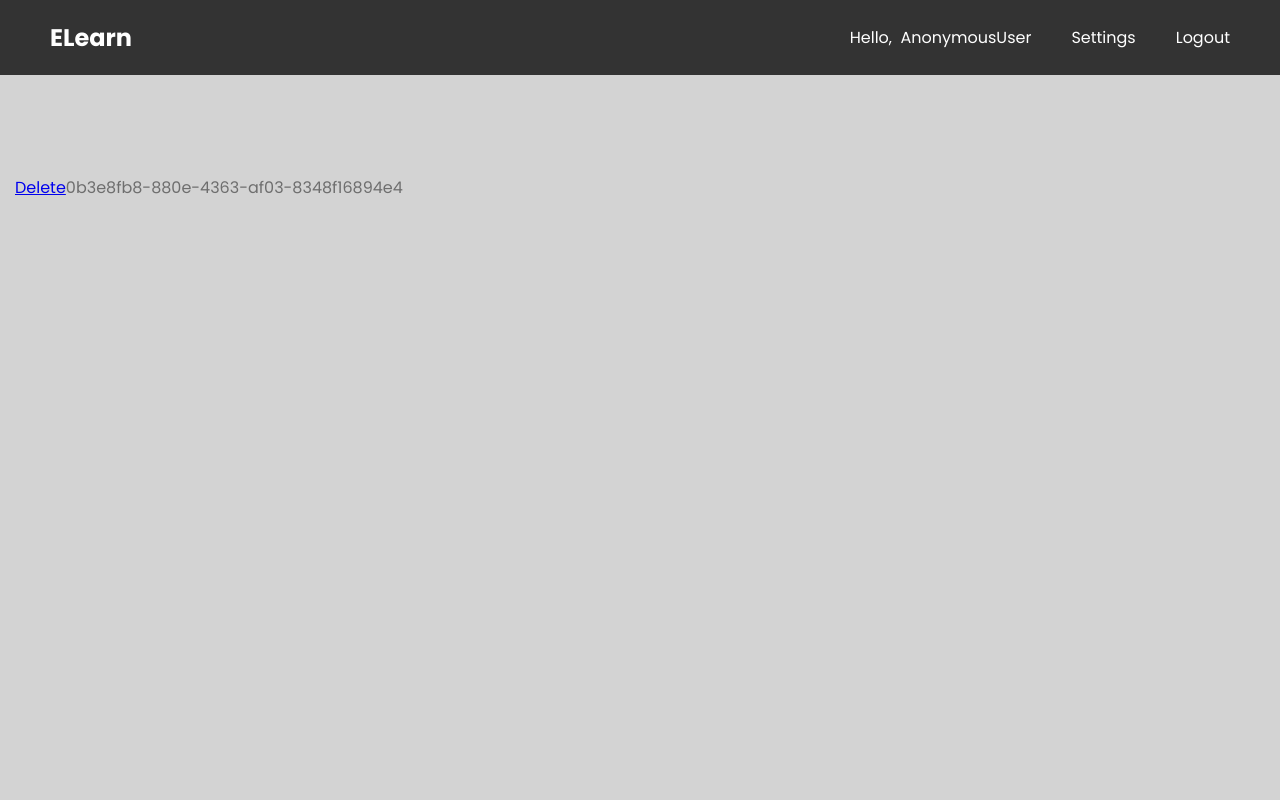
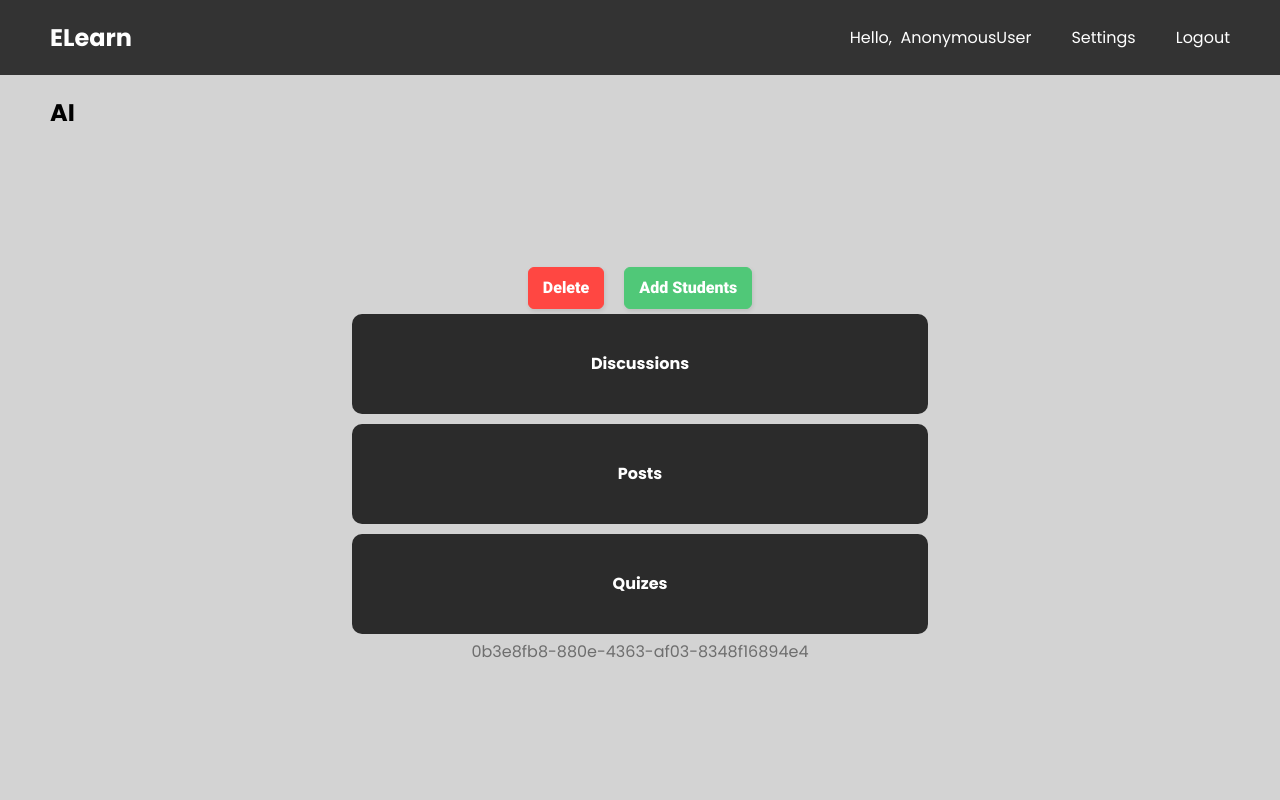
Before and after one commit to Thomas-Donnell/Intermediate-Project, a Django app: page /teachers/course/0b3e8fb8-880e-4363-af03-8348f16894e4/ in a window 1280 px wide. Run offline with Django 4.2, Linux system fonts and the light colour scheme; data comes from the database, SQL or seed files in the repository; both versions use the stored data as it was after the commit; some libraries are stand-ins or nearby versions.

Commit message:
add styling

```diff
--- a/mysite/teachers/admin.py
+++ b/mysite/teachers/admin.py
@@ -1,6 +1,7 @@
 from django.contrib import admin
-from .models import MyClass
+from .models import MyClass,  EnrolledUser
 # Register your models here.
 class MyClassAdmin(admin.ModelAdmin):
     list_display = ('id', 'class_descriptor', 'class_name', 'teacher')
 admin.site.register(MyClass, MyClassAdmin)
+admin.site.register(EnrolledUser)
--- a/mysite/teachers/forms.py
+++ b/mysite/teachers/forms.py
@@ -18,3 +18,9 @@ class MyClassForm(forms.ModelForm):
     class Meta:
         model = MyClass
         fields = ['class_name', 'class_descriptor']
+
+class EnrollForm(forms.Form):
+    enrolled_users = forms.ModelMultipleChoiceField(
+        queryset=User.objects.all(),
+        widget=forms.CheckboxSelectMultiple,
+    )
--- /dev/null
+++ b/mysite/teachers/static/css/base.css
@@ -0,0 +1,77 @@
+@import url("https://fonts.googleapis.com/css2?family=Poppins:wght@200;300;400;500;600;700&display=swap");
+
+* {
+    margin: 0;
+    padding: 0;
+    box-sizing: border-box;
+    font-family: "Poppins", sans-serif;
+  }
+
+  html {
+    scroll-behavior: smooth;
+  }
+
+  body {
+    background: #d3d3d3;
+  }
+
+  header {
+    position: fixed;
+    top: 0;
+    left: 0;
+    z-index: 5;
+    width: 100%;
+    display: flex;
+    justify-content: center;
+    background: #333;
+  }
+
+  .navbar {
+    display: flex;
+    padding: 0 10px;
+    max-width: 1200px;
+    width: 100%;
+    align-items: center;
+    justify-content: space-between;
+  }
+
+  .navbar input#menu-toggler {
+    display: none;
+  }
+
+  .navbar #hamburger-btn {
+    cursor: pointer;
+    display: none;
+  }
+
+  .navbar .all-links {
+    display: flex;
+    align-items: center;
+  }
+
+  .navbar .all-links li {
+    position: relative;
+    list-style: none;
+  }
+
+  .navbar .logo a {
+    display: flex;
+    align-items: center;
+    margin-left: 0;
+  }
+
+  header a, header span {
+    margin-left: 40px;
+    text-decoration: none;
+    color: #fff;
+    height: 100%;
+    padding: 20px 0;
+    display: inline-block;
+  }
+  #username {
+    white-space: pre;
+  }
+
+  header a:hover, footer a:hover {
+    color: #ddd;
+  }
--- /dev/null
+++ b/mysite/teachers/static/css/course.css
@@ -0,0 +1,168 @@
+@import url("https://fonts.googleapis.com/css2?family=Poppins:wght@200;300;400;500;600;700&display=swap");
+
+* {
+    margin: 0;
+    padding: 0;
+    box-sizing: border-box;
+    font-family: "Poppins", sans-serif;
+  }
+#contentwrapper{
+    height: 100vh;
+    padding-top: 75px;
+    background: #d3d3d3;
+  }
+#coursediv{
+    display: none;
+    position: absolute;
+    top: 50%;
+    left: 50%;
+    transform: translate(-50%, -50%);
+    background: #d3d3d3;
+    width: 60%;
+    height: 80vh;
+    border-radius: 10px;
+  }
+  #classtitle{
+    padding-top: 20px;
+    padding-left: 50px;
+  }
+  #content{
+    height: calc(100%);
+
+  }
+  #tagwrapper{
+    height: calc(100% - 55px);
+    display: flex;
+    flex-direction: column;
+    align-items: center;
+    justify-content: center;
+  }
+  #content span{
+    color: #6e6e6e;
+  }
+
+  #buttons{
+    display: flex;
+  }
+
+  /* CSS */
+  .button {
+    background: #FF4742;
+    border: 1px solid #FF4742;
+    border-radius: 6px;
+    box-shadow: rgba(0, 0, 0, 0.1) 1px 2px 4px;
+    box-sizing: border-box;
+    color: #FFFFFF;
+    cursor: pointer;
+    display: inline-block;
+    font-family: nunito,roboto,proxima-nova,"proxima nova",sans-serif;
+    font-size: 16px;
+    font-weight: 800;
+    line-height: 16px;
+    min-height: 40px;
+    outline: 0;
+    padding: 12px 14px;
+    text-align: center;
+    text-rendering: geometricprecision;
+    text-transform: none;
+    user-select: none;
+    -webkit-user-select: none;
+    touch-action: manipulation;
+    vertical-align: middle;
+    margin-left: 10px;
+    margin-right: 10px;
+    text-decoration: none;
+  }
+
+  .button:hover,
+  .button:active {
+    background-color: initial;
+    background-position: 0 0;
+    color: #FF4742;
+  }
+
+  .button:active {
+    opacity: .5;
+  }
+
+  #addstudents{
+    background: #50C878;
+    border: 1px solid #50C878;
+  }
+  #addstudents:hover,
+  #addstudents:active {
+    background-color: initial;
+    background-position: 0 0;
+    color: #50C878;
+  }
+
+  .users{
+    display: inline-block;
+    width: 96%;
+    color: black;
+    font-family: nunito,roboto,proxima-nova,"proxima nova",sans-serif;
+    font-size: 16px;
+    font-weight: 700;
+    cursor: pointer;
+    text-align: center;
+    padding-left: 10px;
+  }
+
+  .inputs{
+    background: #c3e9ff;
+    width: 100%;
+    padding: 5px;
+  }
+  .inputs:nth-child(2n) {
+    background-color: #ffffff; /* Change the color as needed */
+}
+
+  #coursediv{
+    display: none;
+    align-items: center;
+    justify-content: center;
+    padding: 50px;
+  }
+  #coursediv form{
+    display: flex;
+    flex-direction: column;
+    justify-content: center;
+    align-items: center;
+    width: 100%;
+  }
+  #formwrapper{
+    width: 100%;
+    border-radius: 10px;
+    overflow: hidden;
+  }
+  #enrollbtn{
+    margin-top: 5px;
+    background: #50C878;
+    border: 1px solid #50C878;
+  }
+  #enrollbtn:hover,
+  #enrollbtn:active {
+    background-color: initial;
+    background-position: 0 0;
+    color: #50C878;
+  }
+  #coursediv form span{
+    float: right;
+  }
+
+  .tags{
+    display: flex;
+    justify-content: center;
+    align-items: center;
+    text-decoration: none;
+    width: 45%;
+    min-width: 300px;
+    height: 100px;
+    background: #2b2b2b;
+    margin-top: 5px;
+    margin-bottom: 5px;
+    border-radius: 10px;
+    font-size: 16px;
+    font-weight: 800;
+    color: #FFFFFF;
+  }
--- a/mysite/teachers/static/css/teacher.css
+++ b/mysite/teachers/static/css/teacher.css
@@ -1,80 +1,5 @@
 @import url("https://fonts.googleapis.com/css2?family=Poppins:wght@200;300;400;500;600;700&display=swap");
 
-* {
-  margin: 0;
-  padding: 0;
-  box-sizing: border-box;
-  font-family: "Poppins", sans-serif;
-}
-
-html {
-  scroll-behavior: smooth;
-}
-
-body {
-  background: #d3d3d3;
-}
-
-header {
-  position: fixed;
-  top: 0;
-  left: 0;
-  z-index: 5;
-  width: 100%;
-  display: flex;
-  justify-content: center;
-  background: #333;
-}
-
-.navbar {
-  display: flex;
-  padding: 0 10px;
-  max-width: 1200px;
-  width: 100%;
-  align-items: center;
-  justify-content: space-between;
-}
-
-.navbar input#menu-toggler {
-  display: none;
-}
-
-.navbar #hamburger-btn {
-  cursor: pointer;
-  display: none;
-}
-
-.navbar .all-links {
-  display: flex;
-  align-items: center;
-}
-
-.navbar .all-links li {
-  position: relative;
-  list-style: none;
-}
-
-.navbar .logo a {
-  display: flex;
-  align-items: center;
-  margin-left: 0;
-}
-
-header a, header span {
-  margin-left: 40px;
-  text-decoration: none;
-  color: #fff;
-  height: 100%;
-  padding: 20px 0;
-  display: inline-block;
-}
-#username {
-  white-space: pre;
-}
-
-header a:hover, footer a:hover {
-  color: #ddd;
-}
 
 #contentwrapper{
   height: 100vh;
@@ -142,11 +67,18 @@ header a:hover, footer a:hover {
   top: 50%;
   left: 50%;
   transform: translate(-50%, -50%);
+  z-index: 1;
   background: white;
   border-radius: 10%;
   padding: 40px;
 }
 
+#noclasses{
+  position: absolute;
+  top: 50%;
+  left: 50%;
+  transform: translate(-50%, -50%);
+}
 .wrapper h2{
   position: relative;
   font-size: 22px;
@@ -216,7 +148,7 @@ form .text h3 a{
 
 
 
-@media screen and (max-width: 860px) {
+/* @media screen and (max-width: 860px) {
   .navbar .all-links {
     position: fixed;
     left: -100%;
@@ -266,4 +198,4 @@ form .text h3 a{
     width: 100%;
     margin-bottom: 30px;
   }
-}
+} */
--- /dev/null
+++ b/mysite/teachers/static/js/course.js
@@ -0,0 +1,8 @@
+const btnDiv = document.getElementById('addstudents');
+const courseDiv = document.getElementById('coursediv');
+
+// Add a click event listener to the trigger div
+btnDiv.addEventListener('click', function () {
+    // Toggle the display style of the target div
+    courseDiv.style.display = 'flex';
+});
--- a/mysite/teachers/templates/teachers/course.html
+++ b/mysite/teachers/templates/teachers/course.html
@@ -6,14 +6,15 @@
     <meta name="viewport" content="width=device-width, initial-scale=1.0">
     <title>ELearn</title>
     {% load static %}
-    <link rel="stylesheet" href="{% static 'css/teacher.css' %}">
+    <link rel="stylesheet" href="{% static 'css/base.css' %}">
+    <link rel="stylesheet" href="{% static 'css/course.css' %}">
     <!-- Fontawesome Link for Icons -->
     <link rel="stylesheet" href="https://cdnjs.cloudflare.com/ajax/libs/font-awesome/6.3.0/css/all.min.css">
   </head>
     <body>
         <header>
             <nav class="navbar">
-                <h2 class="logo"><a href="#">ELearn</a></h2>
+                <h2 class="logo"><a href="{% url 'teachers:home' %}">ELearn</a></h2>
                 <ul class="all-links">
                     <li id="username"><span>Hello,  {{request.user}}</span></li>
                     <li><a href="">Settings</a></li>
@@ -21,13 +22,44 @@
                 </ul>
             </nav>
         </header>
+        <div id="coursediv">
+            <form method="post">
+                {% csrf_token %}
+                <div id="formwrapper">
+                    {% for user in users %}
+                    <div class="inputs">
+                        <label class="users" for="{{ user.id }}">{{ user.username }}</label>
+                        <span>
+                            <input type="checkbox" id="{{ user.id }}" name="enrolled_users" value="{{ user.id }}">
+                        </span>
+                        <br>
+                    </div>
+
+                {% endfor %}
+                </div>
+
+                <button id="enrollbtn" class="button" type="submit">Enroll Selected Users</button>
+            </form>
+        </div>
         <div id="contentwrapper">
             <div id="content">
-                <a href="{% url 'teachers:deleteCourse' courseId %}">Delete</a>
-                <span>{{courseId}}</span>
+                <div id="classtitle"><h2>{{my_class.class_name}}</h2></div>
+                <div id="tagwrapper">
+                    <div id="buttons">
+                        <a href="{% url 'teachers:deleteCourse' courseId %}" class="button">Delete</a>
+                        <div class="button" id="addstudents">Add Students</div>
+                    </div>
+                    <a class="tags" href="">Discussions</a>
+                    <a class="tags" href="">Posts</a>
+                    <a class="tags" href="">Quizes</a>
+                    <span>{{courseId}}</span>
+                </div>
             </div>
         </div>
 
-        <script src="{% static 'js/script.js' %}"></script>
+        <script>
+            const csrfToken = "{{ csrf_token }}";
+        </script>
+        <script src="{% static 'js/course.js' %}"></script>
     </body>
 </html>
--- a/mysite/teachers/templates/teachers/home.html
+++ b/mysite/teachers/templates/teachers/home.html
@@ -6,6 +6,7 @@
     <meta name="viewport" content="width=device-width, initial-scale=1.0">
     <title>ELearn</title>
     {% load static %}
+    <link rel="stylesheet" href="{% static 'css/base.css' %}">
     <link rel="stylesheet" href="{% static 'css/teacher.css' %}">
     <!-- Fontawesome Link for Icons -->
     <link rel="stylesheet" href="https://cdnjs.cloudflare.com/ajax/libs/font-awesome/6.3.0/css/all.min.css">
@@ -13,7 +14,7 @@
     <body>
         <header>
             <nav class="navbar">
-                <h2 class="logo"><a href="#">ELearn</a></h2>
+                <h2 class="logo"><a href="{% url 'teachers:home' %}">ELearn</a></h2>
                 <ul class="all-links">
                     <li id="username"><span>Hello,  {{request.user}}</span></li>
                     <li><a href="">Settings</a></li>
@@ -50,7 +51,7 @@
                             </div>
                         {% endfor %}
                 {% else %}
-                    <span>No Classes have been added</span>
+                    <span id="noclasses">No Classes have been added</span>
                 {% endif %}
             </div>
         </div>
--- a/mysite/teachers/views.py
+++ b/mysite/teachers/views.py
@@ -1,8 +1,9 @@
-from django.http import HttpResponse
+from django.http import HttpResponse, HttpResponseRedirect
 from django.shortcuts import render, redirect
 from django.urls import reverse
-from .forms import MyClassForm
-from .models import MyClass
+from .forms import MyClassForm, EnrollForm
+from .models import MyClass, EnrolledUser
+from django.contrib.auth.models import User
 # Create your views here.
 def home(request):
     form = MyClassForm()
@@ -18,7 +19,14 @@ def home(request):
     return render(request, "teachers/home.html", context)
 
 def course(request, course_id):
-    context = {'courseId': course_id}
+    my_class = MyClass.objects.get(id=course_id)
+    if request.method == 'POST':
+        enrolled_user_ids = request.POST.getlist('enrolled_users')  # Get a list of selected user IDs
+        enrolled_users = User.objects.filter(id__in=enrolled_user_ids)
+        for user in enrolled_users:
+            EnrolledUser.objects.create(user=user, course=my_class)
+    users = User.objects.all()
+    context = {'courseId': course_id, 'users': users, 'my_class': my_class}
     return render(request, "teachers/course.html", context)
 
 def deleteCourse(request, course_id):
```
Also changed, not shown: mysite/teachers/models.py (+8 -0 lines), mysite/db.sqlite3, mysite/teachers/migrations/0002_enrolleduser.py (added).
